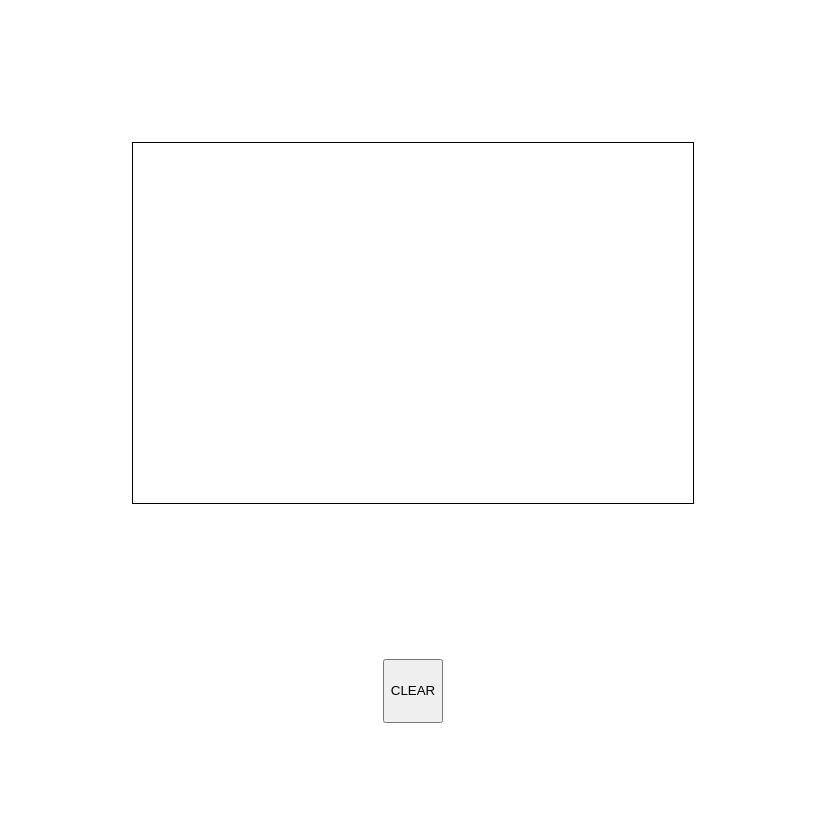
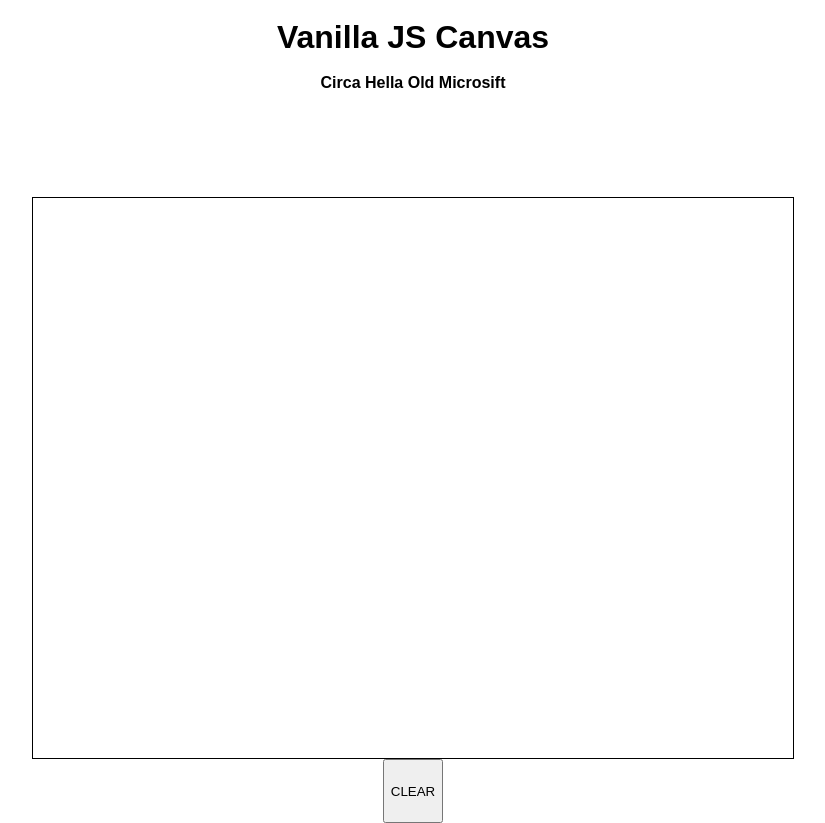
Before and after one commit to GarrettAnderson/html-5-canvas, a website: page public/index.html in a window 1280 px wide. Shown: the whole page, without its empty margins (227-1052 px from the left). Before the commit the page ends 800 px from the top, so only its background shows below. Drawn offline with Linux system fonts and the light colour scheme.

Commit message:
added a title and centered the text

```diff
--- a/public/index.html
+++ b/public/index.html
@@ -8,10 +8,16 @@
     <link rel="stylesheet" href="/screen.css">
   </head>
   <body>
-    <section class="canvas">
-      <canvas id="draw" width="560" height="360"></canvas>
-    </section>
-    <button id="clear" class="clear_btn">CLEAR</button>
+
+   <header>
+     <h1>Vanilla JS Canvas</h1>
+     <h4>Circa Hella Old Microsift<h4>
+   </header>
+   <section class="canvas">
+      <canvas id="draw" width="760" height="560"></canvas>
+   </section>
+   <button id="clear" class="clear_btn">CLEAR</button>
+
     <script src="/main.js" charset="utf-8"></script>
   </body>
 </html>
--- a/public/screen.css
+++ b/public/screen.css
@@ -13,6 +13,21 @@ body {
   flex-direction: column;
   align-items: center;
   justify-content: space-around;
+}
+
+header {
+  display: flex;
+  flex-direction: column;
+  justify-content: center;
+  align-items: center;
+}
+
+/* header > h1 {
+  margin-bottom: 0px;
+} */
+
+header > h4 {
+  margin-top: 0px;
 }
 
 canvas {
```
